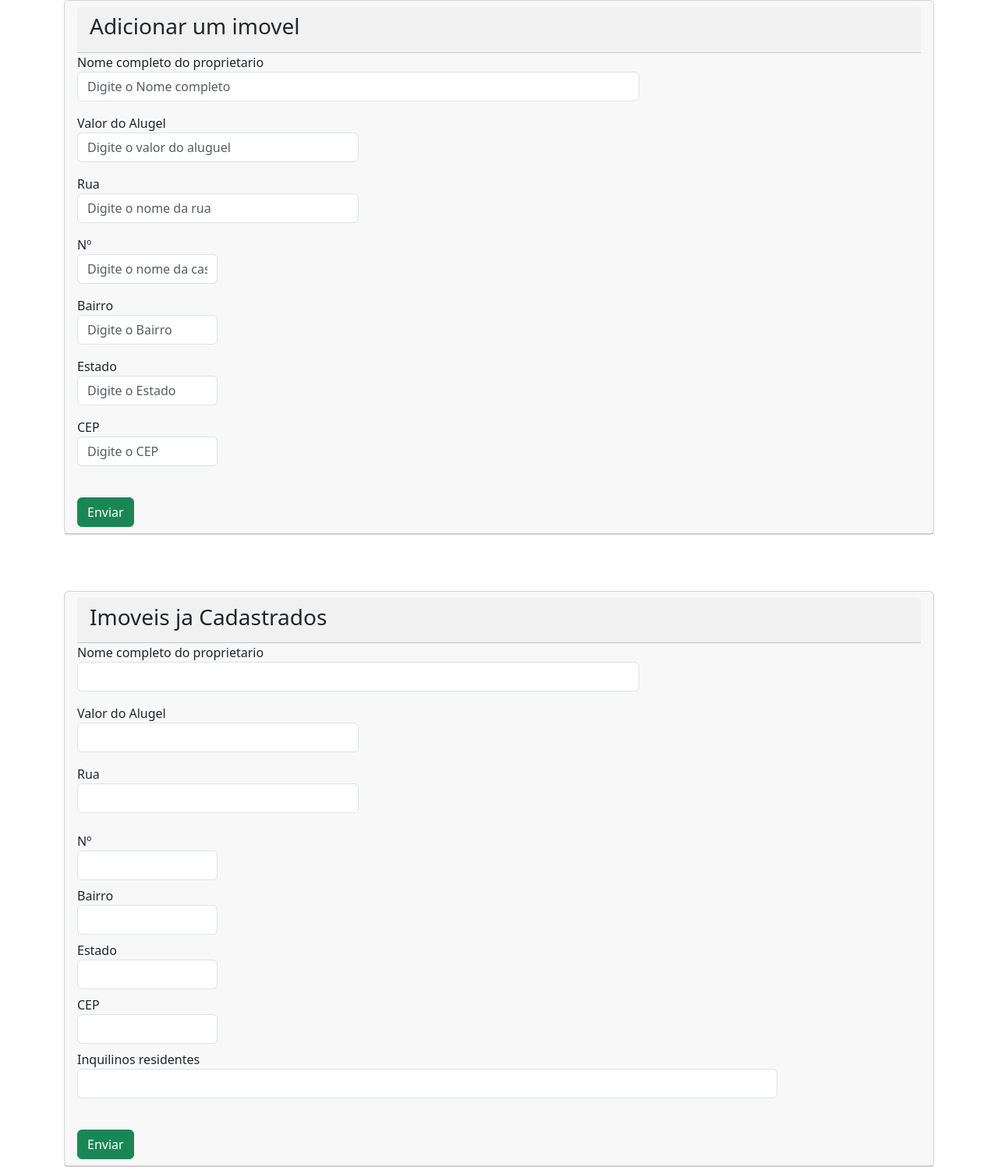
After one commit to Thayguimaraes/Controle-de-inquilinos-php, a PHP site: page /locador.php in a window 1280 px wide. The commit adds this page. Shown: the whole page at 78% size. Run offline with PHP 8.4, Linux system fonts and the light colour scheme.

Commit message:
feat: :art: conexão da tela inquilinos com o banco de dados
feito conexão da tela inquilinos com o banco de dados, e modificação da tela imoveis, que tela uma tabela para cadastrar os imoveis e dos imoveis ja cadastrados e seus respectivos inquilinos

```diff
--- a/css/css.css
+++ b/css.css
@@ -18,3 +18,7 @@ body .botoesInicio {
     margin-left: 500px;
     font-size: 50px;
 }
+body .botoesInicio .imovelcadastrado{
+    margin-left: 900px;
+    font-size: 50px;
+}
--- /dev/null
+++ b/locador.php
@@ -0,0 +1,146 @@
+
+<!DOCTYPE html>
+<html lang="en">
+<head>
+    <meta charset="UTF-8">
+    <meta http-equiv="X-UA-Compatible" content="IE=edge">
+    <meta name="viewport" content="width=device-width, initial-scale=1.0">
+    <title>Locador</title>
+    <link href="https://cdn.jsdelivr.net/npm/bootstrap@5.3.0-alpha1/dist/css/bootstrap.min.css" rel="stylesheet" integrity="sha384-GLhlTQ8iRABdZLl6O3oVMWSktQOp6b7In1Zl3/Jr59b6EGGoI1aFkw7cmDA6j6gD" crossorigin="anonymous">
+    <script src="https://code.jquery.com/jquery-3.3.1.js"></script>
+
+
+</head>
+<body>
+    <div class="container">
+        <div class="card">
+            <div class="card-header">
+                <div class="card-header">
+                    <h3>Adicionar um imovel</h3>
+                </div>
+    <form method="post" action="processa.php">
+        <div class="form-row">
+            <div class="col-md-8 mb-3">
+              <label for="validationCustom01">Nome completo do proprietario</label>
+              <input type="text" class="form-control" id="nome" name="nome" placeholder="Digite o Nome completo" required>
+              <div class="valid-feedback">
+                Looks good!
+              </div>
+            </div>
+            <div class="col-md-4 mb-3">
+              <label for="validationCustom01">Valor do Alugel</label>
+              <input type="text" class="form-control" id="valorAluguel" name="valorAluguel" placeholder="Digite o valor do aluguel" required>
+              <div class="valid-feedback">
+                Looks good!
+              </div>
+            </div>
+            </div>
+            <div class="form-row">
+                <div class="col-md-4 mb-3">
+                  <label for="validationCustom03">Rua</label>
+                  <input type="text" class="form-control" id="rua" name="rua" placeholder="Digite o nome da rua" required>
+                  <div class="invalid-feedback">
+                    Gentileza preencher este campo
+                  </div>
+                </div>
+                <div class="col-md-2 mb-3">
+                  <label for="validationCustom03">Nº</label>
+                  <input type="text" class="form-control" id="numero" name="numero" placeholder="Digite o nome da casa" required>
+                  <div class="invalid-feedback">
+                    Gentileza preencher este campo
+                  </div>
+                </div>
+                <div class="col-md-2 mb-3">
+                  <label for="validationCustom04">Bairro</label>
+                  <input type="text" class="form-control" id="bairro" name="bairro" placeholder="Digite o Bairro" required>
+                  <div class="invalid-feedback">
+                    Gentileza preencher este campo
+                  </div>
+                </div>
+                <div class="col-md-2 mb-3">
+                  <label for="validationCustom05">Estado</label>
+                  <input type="text" class="form-control" id="estado" name="estado" placeholder="Digite o Estado" required>
+                  <div class="invalid-feedback">
+                    Gentileza preencher este campo
+                  </div>
+                </div>
+                <div class="col-md-2 mb-3">
+                  <label for="validationCustom05">CEP</label>
+                  <input type="text" class="form-control" id="cep" name="cep" placeholder="Digite o CEP" required>
+                  <div class="invalid-feedback">
+                    Forneça um CEP válido.
+                  </div>
+                </div>
+              </div>
+              <br>
+              <button class="btn btn-success">Enviar</button>
+    </form>
+</div>
+</div>
+
+</div>
+
+
+<br>
+<br>
+<br>
+
+<div class="container">
+        <div class="card">
+            <div class="card-header">
+                <div class="card-header">
+                    <h3>Imoveis ja Cadastrados</h3>
+                </div>
+    <form method="" action="">
+        <div class="form-row">
+            <div class="col-md-8 mb-3">
+              <label for="validationCustom01">Nome completo do proprietario</label>
+              <input type="text" class="form-control" id="nome" name="nome">
+            </div>
+            <div class="col-md-4 mb-3">
+              <label for="validationCustom01">Valor do Alugel</label>
+              <input type="text" class="form-control" id="valorAluguel" name="valorAluguel">
+            </div>
+            </div>
+            <div class="form-row">
+                <div class="col-md-4 mb-4">
+                  <label for="validationCustom03">Rua</label>
+                  <input type="text" class="form-control" id="rua" name="rua">
+                </div>
+                <div class="col-md-2 mb-2">
+                  <label for="validationCustom03">Nº</label>
+                  <input type="text" class="form-control" id="numero" name="numero">
+                </div>
+                <div class="col-md-2 mb-2">
+                  <label for="validationCustom04">Bairro</label>
+                  <input type="text" class="form-control" id="bairro" name="bairro">
+                </div>
+                <div class="col-md-2 mb-2">
+                  <label for="validationCustom05">Estado</label>
+                  <input type="text" class="form-control" id="estado" name="estado">
+                </div>
+                <div class="col-md-2 mb-2">
+                  <label for="validationCustom05">CEP</label>
+                  <input type="text" class="form-control" id="cep" name="cep">
+                </div>
+              </div>
+
+              <div class="row">
+              <div class="col-md-10 mb-3">
+                  <label for="validationCustom05">Inquilinos residentes</label>
+                  <input type="text" class="form-control" id="residentes" name="residentes">
+                </div>
+              </div>
+              <br>
+              <button class="btn btn-success">Enviar</button>
+    </form>
+</div>
+</div>
+
+</div>
+
+
+
+</body>
+
+</html>
```
Also changed, not shown: conexao.php (added, +18 -0 lines), html/locador.html (deleted, +0 -100 lines), index.php (renamed from index.html, +6 -6 lines), inquilino.php (renamed from html/inquilino.html, +9 -9 lines), php/conexao.php (deleted, +0 -11 lines), processaInquilinos.php (added, +20 -0 lines), processaimovel.php (added, +20 -0 lines), img/home.jpg (deleted), img/home2.jpg (deleted), js/script.js (deleted).
